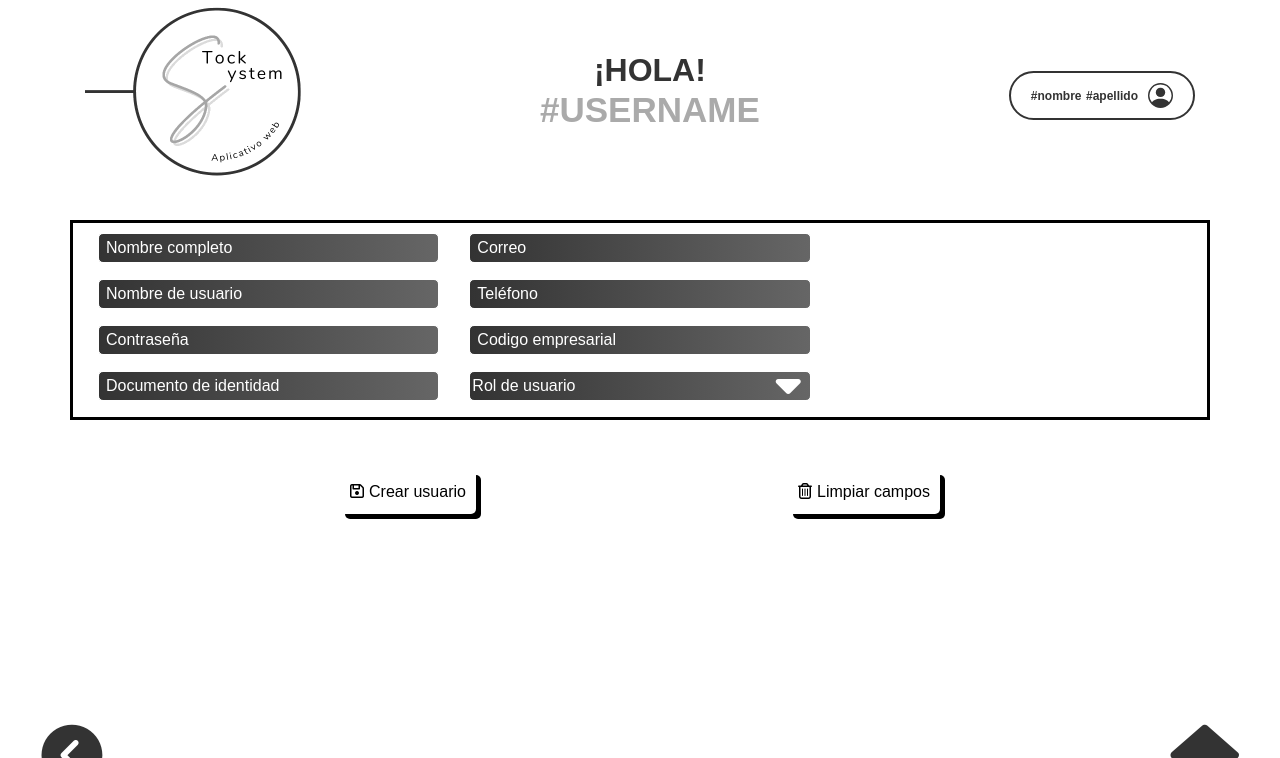
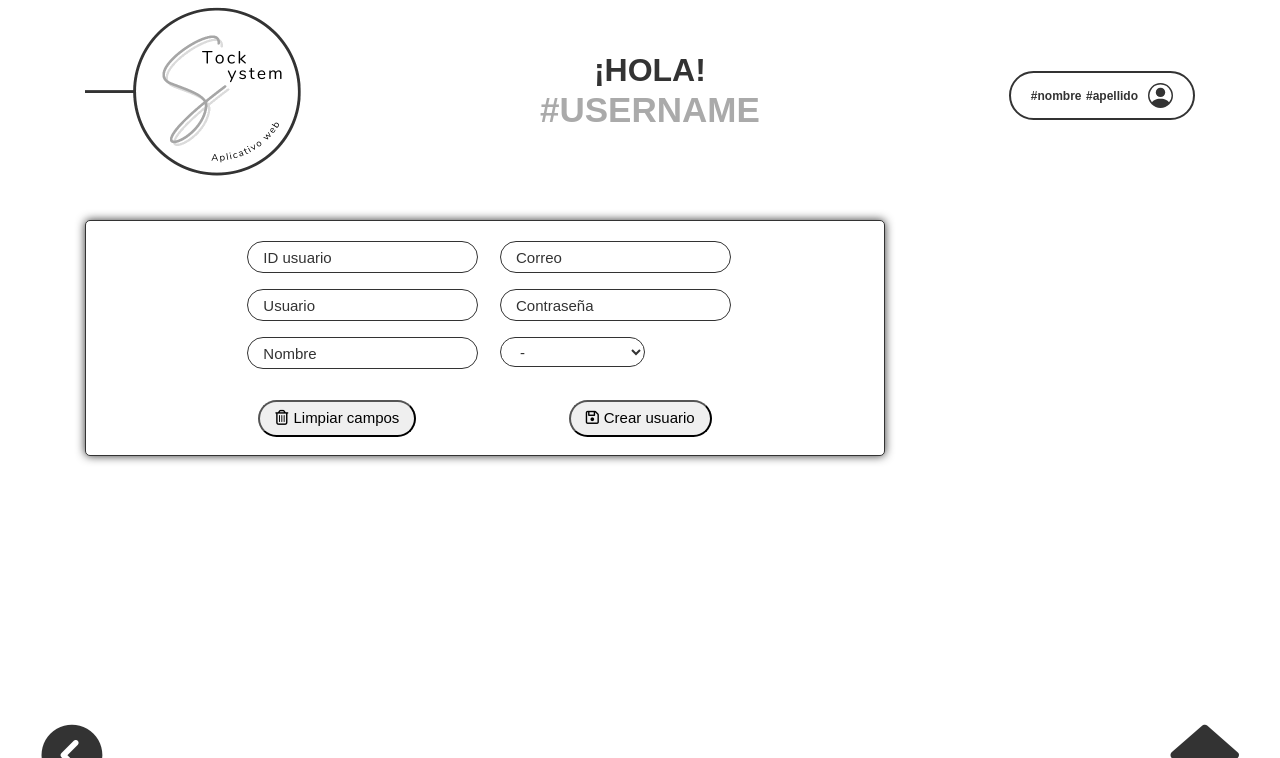
Before and after one commit to jcl22/StockSystem, a PHP site: page /usuarios/agregarusuario.html in a window 1280 px wide. Shown: the top 758 px of the page. Run offline with PHP 8.4, Linux system fonts and the light colour scheme; some libraries are stand-ins or nearby versions.

Commit message:
Cambios en módulo usuarios - Agregar usuario

```diff
--- a/css/style_users.css
+++ b/css/style_users.css
@@ -243,140 +243,83 @@ body {
     transition: all .4s;
 
 }
-
-
-/* ---------------------------------------- MODIFICAR USUARIO ---------------------------------------- */
-
-/* modificar - agregar usuario */
-/* permisos-check */
-.permisos-check .tittle-check{
-    padding-bottom: 10px;
+.form-content {
+    border: 1px solid #333;
+    border-radius: 5px;
+    width: 800px;
+    padding: 20px;
+    background-color: #fff;
+    box-shadow: 0px 0px 10px #333;
 }
-.permisos-check{
-    background: #5089C6;
-    padding: 10px 10px;
-    border-radius: 8px;
-    max-height: 170px;
-    overflow: scroll;
+form {
+    display: flex;
+    justify-content: center;
+    padding-bottom: 15px;
 }
-.permisos-check hr{
-    margin: 5px 0;
-    border: .5px #fff solid;
+input {
+    border-radius: 30px;
+    font-size: 15px;
+    padding: 15px;
+    height: 25px;
+    border:  1px solid #333;
+    background-color: #fff;
+    color: #333;
 }
-.permisos-check .form-group-check{
+::placeholder {
+    color: #333;
+}
+input:focus {
+    outline: none;
+}
+input:focus::placeholder {
+    color: transparent;
+    transform: translateY(-100%);
+    transition: 0.44s;
+}
+select {
+    border-radius: 30px;
+    border:  1px solid #333;
+    font-size: 15px;
+    height: 30px;
+    background-color: #fff;
+    color: #333;
+    padding: 0px 15px;
+}
+select:focus {
+    outline: none;
+}
+.botones {
     display: flex;
-    justify-content: space-between;
-    color: #fff;
-    align-items: center;
-    margin-bottom: -7px;
+    justify-content:space-evenly;
+    margin-bottom: 10px;
 }
-.permisos-check .form-group-check p{
-    font-size: 13px;
+.boton-elimina-pro {
+    border-radius: 30px;
+    font-size: 15px;
+    height: 25px;
 }
-.agregar-usuario form{
-    max-width: none !important;
+.boton-guarda-pro {
+    border-radius: 30px;
+    font-size: 15px;
+    height: 25px;
 }
-.agregar-usuario .botones{
-    max-width: 600px;
-    width: 100%;
-    display: block;
-    margin: auto;
+button {
+    border-radius: 30px;
+    padding: 5px 15px;
 }
-#content-section form{
-    max-width: 600px;
-    width: 100%;
-    display: block;
-    margin: auto;
+button:focus {
+    outline: none;
 }
-#content-section .form-comp{
-    max-width: 400px;
-    width: 100%;
-    display: block;
-    margin: auto;
-}
-#content-section form .select{
-    position: relative;
-}
-#content-section form .select .flecha{
-    position: absolute;
-    right: 0;
-    margin-right: 10px;
-}
-#content-section form .select .flecha i{
-    font-size: 40px;
-    color: #fff;
-    margin-top: -7px;
-}
-#content-section form select{
-    background: linear-gradient(to right, #333, #666);
-    border: 1px #fff solid;
-    border-radius: 5px;
-    width: 100%;
-    color: #fff;
-    height: 30px;
-    appearance: none;
-    text-indent: 2px;
-}
-#content-section form input{
-    background: linear-gradient(to right, #333, #666);
-    border: 1px #fff solid;
-    border-radius: 5px;
-    width: 100%;
-    height: 30px;
-    appearance: none;
-    text-indent:5px;
-    color: #fff;
-}
-#content-section form input[type=checkbox]{
-    appearance: auto;
-    height: 15px;
-    width: auto;
-}
-#content-section form input[type=number]::-webkit-inner-spin-button,
-#content-section form input[type=number]::-webkit-outer-spin-button {
-  -webkit-appearance: none;
-  margin: 0;
-}
-
-#content-section form input[type=number] {
-    -moz-appearance:textfield;
-}
-#content-section form input::placeholder{
-    color: #fff;
-    opacity: 10;
-}
-#content-section form .botones{
-    padding: 50px 0;
-}
-#content-section form .botones .boton-elimina-pro{
-    float: right;
-}
-#content-section form .botones .boton-elimina-pro button:hover{
-    background: red;
-    color: #fff;
-    transition: all 0.4s;
-}
-#content-section form .botones button{
-    background: #fff;
-    border-style: none;
-    padding: 10px;
-    border-radius: 5px;
-    box-shadow: 5px 5px 0 0 #000;
-    transition: all 0.4s;
-}
-#content-section form .botones button i{
+button i {
     margin-right: 5px;
 }
-#content-section form .botones .boton-guarda-pro{
-    float: left;
-}
-#content-section form .botones .boton-guarda-pro button:hover{
+ .boton-guarda-pro button:hover{
     background: green;
     color: white;
-    transition: all 0.4s;
+    transition: all 0.5s;
 }
-.row {
-    border:3px solid black;
-    padding: 10px 10px 0px 10px;
-    text-align: center;
+.boton-elimina-pro button:hover{
+    background: red;
+    color: white;
+    transition: all 0.5s;
 }
--- a/usuarios/agregarusuario.html
+++ b/usuarios/agregarusuario.html
@@ -1,5 +1,6 @@
 <!DOCTYPE html>
 <html lang="en">
+
 <head>
     <meta charset="UTF-8">
     <meta http-equiv="X-UA-Compatible" content="IE=edge">
@@ -9,10 +10,11 @@
     <meta name="description" content="">
 
     <!-- Favicons -->
-    <link href="" rel="icon">
+    <link rel="icon" href="../img/LOGO-ICON.ico">
 
     <!-- Google Fonts -->
-    <link href="https://fonts.googleapis.com/css?family=Open+Sans:300,300i,400,400i,700,700i|Poppins:300,400,500,700" rel="stylesheet">
+    <link href="https://fonts.googleapis.com/css?family=Open+Sans:300,300i,400,400i,700,700i|Poppins:300,400,500,700"
+        rel="stylesheet">
     <script src="https://kit.fontawesome.com/7f19db1c03.js" crossorigin="anonymous"></script>
 
     <!-- Bootstrap CSS File -->
@@ -22,6 +24,7 @@
     <link href="/css/style_users.css" rel="stylesheet">
     <link rel="stylesheet" href="css/input_on.css">
 </head>
+
 <body>
 
     <header id="header">
@@ -35,16 +38,20 @@
                         <div class="saludo wow animated bounceInLeft box2" data-wow-delay="0.4s">
                             <h2>¡Hola!<br><span class="user-name" id="user-name">#username</span></h2>
                         </div>
-                        <div id="dropbtn" class="date-user dropbtn wow animated bounceInLeft box3" data-wow-delay="0.6s">
+                        <div id="dropbtn" class="date-user dropbtn wow animated bounceInLeft box3"
+                            data-wow-delay="0.6s">
                             <div class="content-user d-flex">
                                 <div class="name">
-                                    <span class="primernombre" id="primernombre">#nombre</span> <span class="primerapellido" id="primerapellido">#apellido</span>
+                                    <span class="primernombre" id="primernombre">#nombre</span> <span
+                                        class="primerapellido" id="primerapellido">#apellido</span>
                                 </div>
                                 <div class="user-photo">
                                     <div class="img-user">
-                                      <svg xmlns="http://www.w3.org/2000/svg" width="25" height="25" fill="currentColor" class="bi bi-person-circle" viewBox="0 0 16 16">
-                                        <path d="M11 6a3 3 0 1 1-6 0 3 3 0 0 1 6 0z"/>
-                                        <path fill-rule="evenodd" d="M0 8a8 8 0 1 1 16 0A8 8 0 0 1 0 8zm8-7a7 7 0 0 0-5.468 11.37C3.242 11.226 4.805 10 8 10s4.757 1.225 5.468 2.37A7 7 0 0 0 8 1z"/>
+                                        <svg xmlns="http://www.w3.org/2000/svg" width="25" height="25"
+                                            fill="currentColor" class="bi bi-person-circle" viewBox="0 0 16 16">
+                                            <path d="M11 6a3 3 0 1 1-6 0 3 3 0 0 1 6 0z" />
+                                            <path fill-rule="evenodd"
+                                                d="M0 8a8 8 0 1 1 16 0A8 8 0 0 1 0 8zm8-7a7 7 0 0 0-5.468 11.37C3.242 11.226 4.805 10 8 10s4.757 1.225 5.468 2.37A7 7 0 0 0 8 1z" />
                                         </svg>
                                     </div>
                                 </div>
@@ -80,22 +87,17 @@
                         </div>
                     </div> -->
 
-                    <div class="form-content wow fadeInUp agregar-usuario">
-                        <div class="form">
-                            <form action="" class="">
-                                <div class="row">
+                    <div class="form-content ">
+                        <form action="" >
                             <div class="col-sm-4">
                                 <div class="form-group">
-                                            <input type="text" name="" id="" placeholder="Nombre completo">
+                                    <input type="text" name="" id="" placeholder="ID usuario">
                                 </div>
                                 <div class="form-group">
-                                            <input type="text" name="" id="" placeholder="Nombre de usuario">
+                                    <input type="text" name="" id="" placeholder="Usuario">
                                 </div>
                                 <div class="form-group">
-                                            <input type="text" name="" id="" placeholder="Contraseña">
-                                        </div>
-                                        <div class="form-group">
-                                            <input type="text" name="" id="" placeholder="Documento de identidad">
+                                    <input type="text" name="" id="" placeholder="Nombre">
                                 </div>
                             </div>
                             <div class="col-sm-4">
@@ -103,27 +105,27 @@
                                     <input type="text" name="" id="" placeholder="Correo">
                                 </div>
                                 <div class="form-group">
-                                            <input type="text" name="" id="" placeholder="Teléfono">
+                                    <input type="text" name="" id="" placeholder="Contraseña">
                                 </div>
-                                        <div class="form-group">
-                                            <input type="text" name="" id="" placeholder="Codigo empresarial">
+                                <div class="form-group select">
+                                    <select class="rol-usuario">
+                                        <option value="">-</option>
+                                        <option value="administrador">Administrador</option>
+                                        <option value="operario">Empleado</option>
+                                    </select>
                                 </div>
-
-                                        <div class="form-group select">
-                                            <div class="flecha">
-                                                <label for="categoria-producto">
-                                                    <i class="fas fa-caret-down"></i>
-                                                </label>
                             </div>
-                                            <select name="categoria-producto" id="categoria-producto" class="categoria-producto">
-                                                <option value="">Rol de usuario</option>
-                                                <option value="administrador">Administrador</option>
-                                                <option value="operario">Operario</option>
-                                                <option value="supervisor">Supervisor</option>
-                                                <option value="coordinador">Coordinador</option>
-                                                <option value="jefe">Jefe</option>
-                                                <option value="gerete">Gerente</option>
-                                            </select>
+                        </form>
+                            <div class="botones">
+                                <div class="boton-elimina-pro">
+                                    <div class="bg-boton">
+                                        <button><i class="far fa-trash-alt"></i>Limpiar campos</button>
+                                    </div>
+                                </div>
+                                <div class="boton-guarda-pro">
+                                    <div class="bg-boton">
+                                        <button><i class="far fa-save"></i>Crear usuario</button>
+                                    </div>
                                 </div>
                             </div>
                             <!-- <div class="col-sm-4 permisos-check">
@@ -173,7 +175,6 @@
                                         </div>
                                         <hr>
                                     </div> -->
-                                </div>
                             <!-- <div class="form-comp col-sm-4">
                                     <div class="form-group">
                                         <input type="number" name="" id="" placeholder="Codigo del producto">
@@ -208,24 +209,6 @@
 
                                 </div> -->
 
-                                <div class="botones">
-
-                                    <div class="boton-elimina-pro">
-                                        <div class="bg-boton">
-                                            <button><i class="far fa-trash-alt"></i>Limpiar campos</button>
-                                        </div>
-                                    </div>
-
-                                    <div class="boton-guarda-pro">
-                                        <div class="bg-boton">
-                                            <button><i class="far fa-save"></i>Crear usuario</button>
-                                        </div>
-                                    </div>
-
-                                </div>
-
-                            </form>
-                        </div>
                     </div>
                 </div>
             </div>
@@ -236,7 +219,8 @@
         <div class="content">
             <div class="botones-abl-footer">
                 <div class="float-left boton wow pulse" data-wow-iteration="infinite" data-wow-duration="500ms">
-                    <a href="/modulo_usuarios.html" class="boton btn btn-primary"><i class="fas fa-chevron-circle-left"></i></a>
+                    <a href="/modulo_usuarios.html" class="boton btn btn-primary"><i
+                            class="fas fa-chevron-circle-left"></i></a>
                 </div>
                 <div class="float-right boton wow pulse" data-wow-iteration="infinite" data-wow-duration="500ms">
                     <a href="../menu.html" class="boton btn btn-primary"><i class="fas fa-home"></i></a>
@@ -265,4 +249,5 @@
     <script src="js/main.js"></script>
 
 </body>
+
 </html>
```
Also changed, not shown: css/style_usuarios.css (+144 -0 lines). Lines whose indentation alone changed are shown as unchanged.
